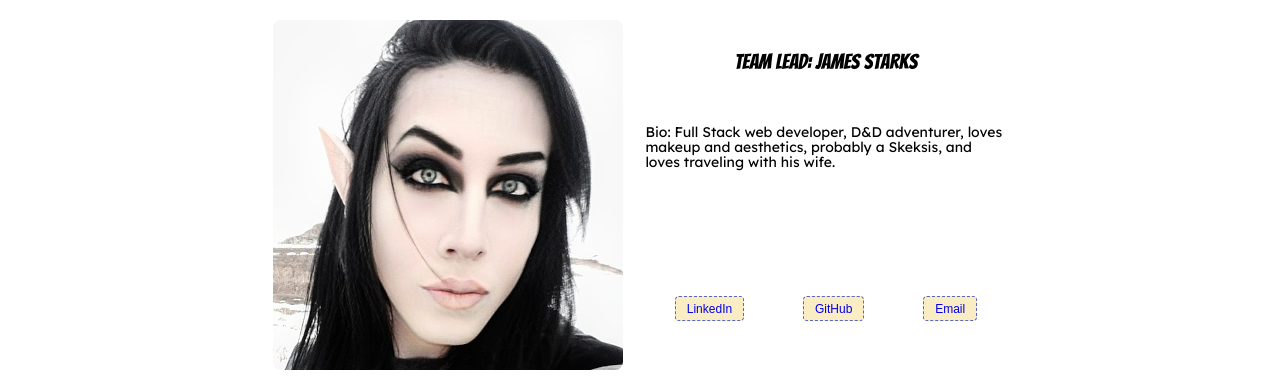
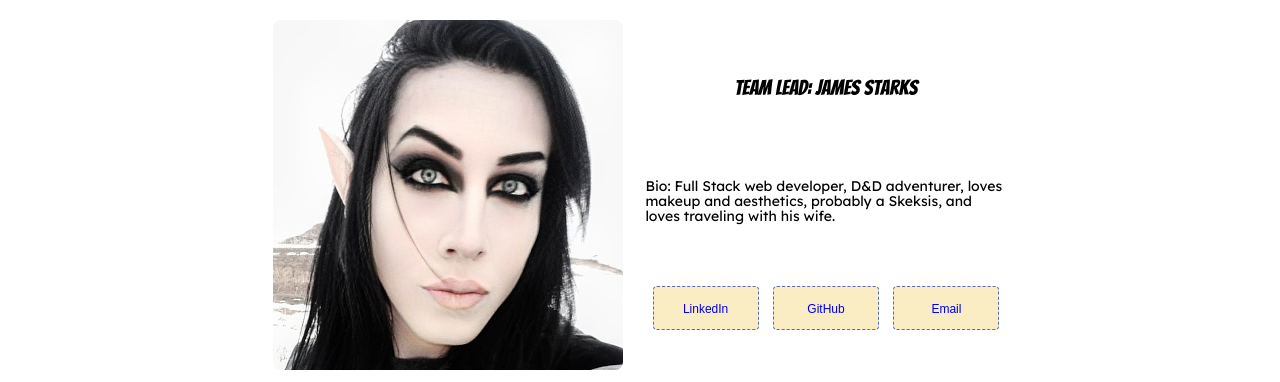
Before and after one commit to friends-finder/UI, a plain HTML site: page about-us.html in a window 1280 px wide. Shown: the part 418-800 px from the top of the page. Drawn offline with Linux system fonts and the light colour scheme; files whose address does not match are found by name.

Commit message:
updated buttons on about-us for desktop

```diff
--- a/LESS/about-us.less
+++ b/LESS/about-us.less
@@ -121,21 +121,23 @@
                 border-radius: 4px;
                 border: 1px dashed @border-theme;
                 background-color: @comp-theme;
-                margin: 25% auto 10% auto;
-                padding: 1% 3%;
+                margin: auto 2%;
+                padding: 1em 1.5em;
                 color: @txt-theme;
-                width: auto;
+                width: 100%;
 
                 @media @tablet {
                     margin: 5% auto;
                     padding: 4% 8%;
                     border: 1px solid @border-theme;
+                    width: auto;
                 }
 
                 @media @mobile {
                     margin: 4% auto;
                     padding: 3% 10%;
                     border: 1px solid @border-theme;
+                    width: auto;
                 }
 
                 a {
```
Also changed, not shown: css/index.css.
